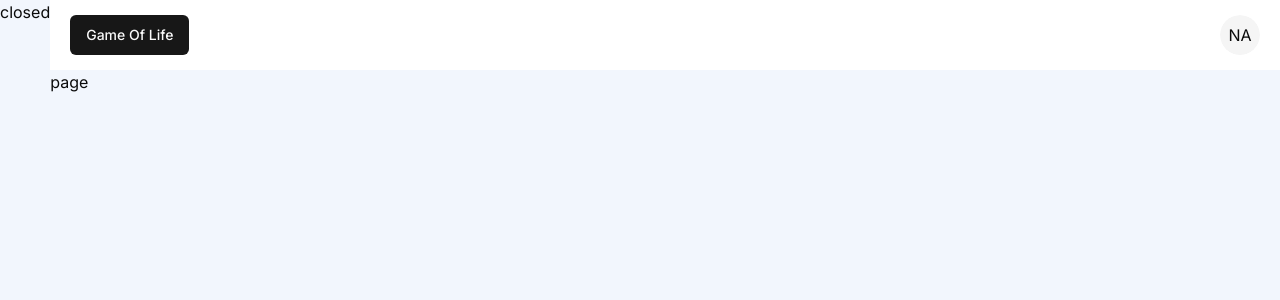
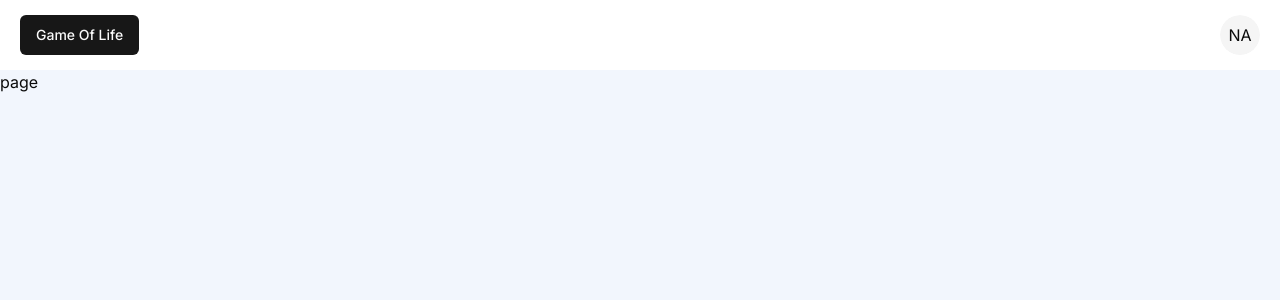
Before and after one commit to Fables7/Game-of-Life, a Next.js app: page /tasks in a window 1280 px wide. Shown: the top 300 px of the page. Built offline with nearby package versions, Linux system fonts and the light colour scheme.

Commit message:
Sidebar transitions correctly

```diff
--- a/app/SideBar.tsx
+++ b/app/SideBar.tsx
@@ -1,10 +1,22 @@
 "use client";
 import { useSidebarContext } from "@/context/sidebar-context";
+import classNames from "classnames";
 
 const SideBar = () => {
   const { setSidebarOpen, sidebarOpen } = useSidebarContext();
 
-  return <div>{sidebarOpen ? "open" : "closed"}</div>;
+  return (
+    <div
+      className={classNames({
+        " transition-[width] bg-[var(--white)] dark:bg-[var(--dark-gray)]":
+          true,
+        "w-[300px]": sidebarOpen,
+        "w-0": !sidebarOpen,
+      })}
+    >
+      {sidebarOpen ? "open" : "closed"}
+    </div>
+  );
 };
 
 export default SideBar;
--- a/app/layout.tsx
+++ b/app/layout.tsx
@@ -21,9 +21,14 @@ export default function RootLayout({
   return (
     <html lang="en">
       <body className={inter.className}>
-        <ThemeProvider attribute="class" defaultTheme="system" enableSystem>
+        <ThemeProvider
+          attribute="class"
+          defaultTheme="system"
+          enableSystem
+
+        >
           <SidebarContextProvider>
-            <div className="flex">
+            <div className="flex h-screen">
               <SideBar />
               <div className=" w-full">
                 <NavBar />
--- a/package.json
+++ b/package.json
@@ -14,6 +14,7 @@
     "@radix-ui/react-slot": "^1.0.2",
     "@radix-ui/react-switch": "^1.0.3",
     "class-variance-authority": "^0.7.0",
+    "classnames": "^2.3.2",
     "clsx": "^2.0.0",
     "lucide-react": "^0.293.0",
     "next": "14.0.3",
```
Also changed, not shown: 1 other file (tests, documents, lock files or other folders).
